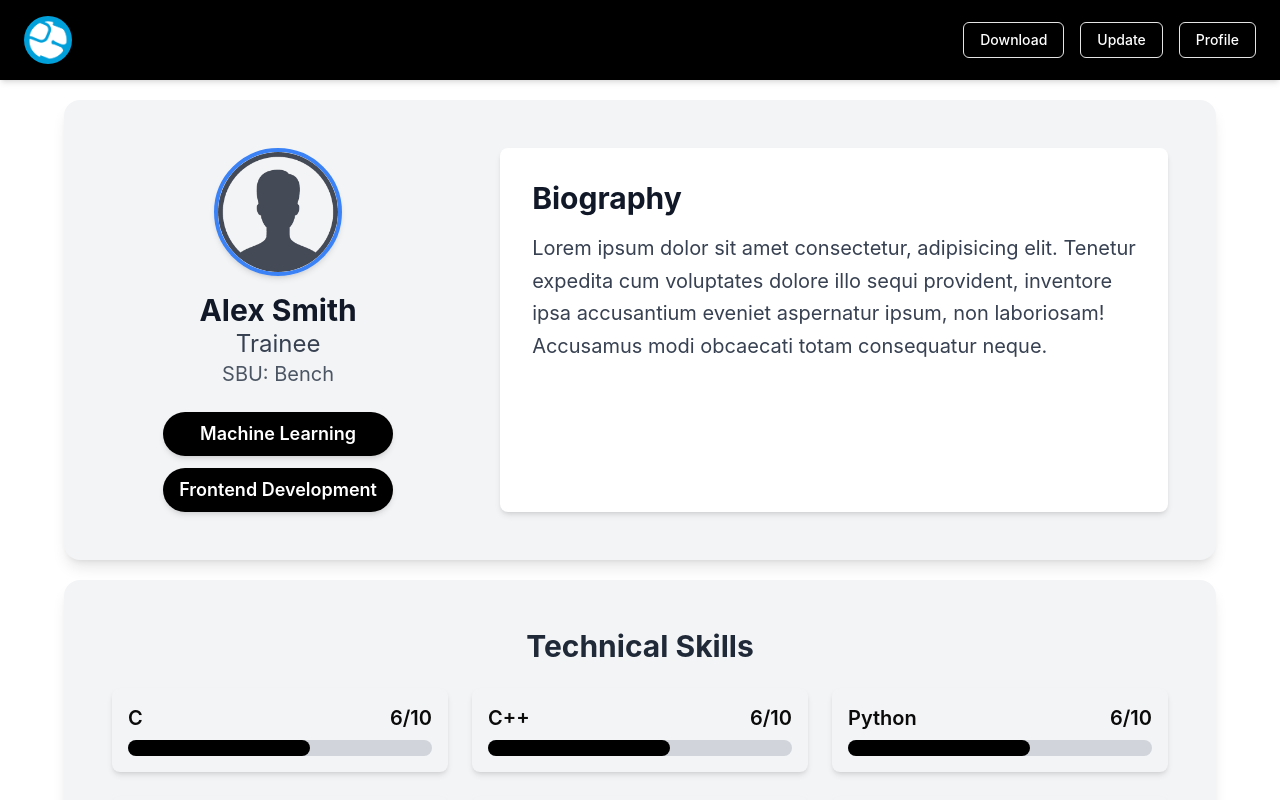
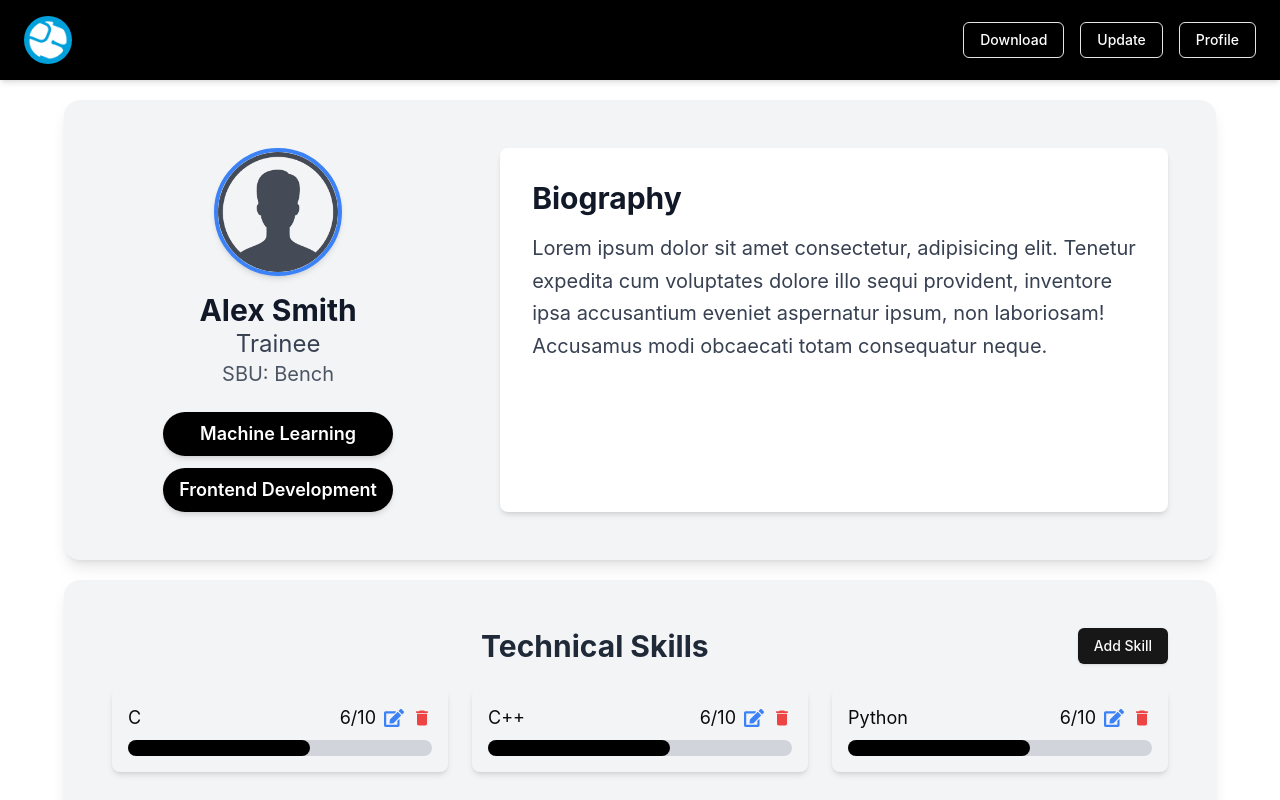
Before and after one commit to avik1658/brainstation_cv, a React (Vite) app: page /home in a window 1280 px wide. Shown: the top 800 px of the page. Built offline with nearby package versions, Linux system fonts and the light colour scheme.

Commit message:
Skill modal window

```diff
--- a/package.json
+++ b/package.json
@@ -25,6 +25,7 @@
     "react": "^18.3.1",
     "react-dom": "^18.3.1",
     "react-hook-form": "^7.54.2",
+    "react-icons": "^5.4.0",
     "react-router-dom": "^7.1.3",
     "tailwind-merge": "^2.6.0",
     "tailwindcss-animate": "^1.0.7",
--- a/src/components/homepage/Skill.tsx
+++ b/src/components/homepage/Skill.tsx
@@ -1,9 +1,57 @@
 import { skill } from "./dummyData";
+import { FaEdit } from "react-icons/fa";
+import { MdDelete } from "react-icons/md";
+import { Button } from "../ui/button";
+import { useState } from "react";
+import {
+  Dialog,
+  DialogContent,
+  DialogDescription,
+  DialogHeader,
+  DialogTitle,
+  DialogTrigger,
+} from "@/components/ui/dialog";
+import { Input } from "../ui/input";
+import { Label } from "../ui/label";
+
+function SkillModal({ modalType }: { modalType: string }) {
+    return (
+        <DialogContent>
+            <DialogHeader>
+                <DialogTitle>{modalType === "add" ? "Add Skill" : "Edit Skill"}</DialogTitle>
+                <DialogDescription>
+                    <div className="mt-2 flex flex-col gap-y-4">
+                        <div>
+                            <Label>Skill</Label>
+                            <Input />
+                        </div>
+                        <div>
+                            <Label>Rating</Label>
+                            <Input />
+                        </div>
+                    </div>
+
+                </DialogDescription>
+            </DialogHeader>
+        </DialogContent>
+    );
+}
 
 export default function Skill() {
+    const [modalType, setModalType] = useState("");
+
     return (
         <div className="p-12 bg-gray-100 rounded-2xl shadow-lg max-w-6xl mx-auto my-5">
-            <h1 className="text-3xl font-bold text-center text-gray-800 mb-6">Technical Skills</h1>
+            <div className="flex justify-between items-center mb-6">
+                <h1 className="text-3xl font-bold text-gray-800 flex-1 text-center">Technical Skills</h1>
+                <Dialog>
+                    <DialogTrigger asChild>
+                        <Button onClick={() => setModalType("add")}>Add Skill</Button>
+                    </DialogTrigger>
+                    <SkillModal modalType={modalType} />
+                </Dialog>
+            </div>
+
 
             <div className="grid grid-cols-1 md:grid-cols-3 gap-6">
                 {skill.map((element, index) => (
@@ -11,16 +59,34 @@ export default function Skill() {
                         key={index}
                         className="bg-gray-100 p-4 rounded-lg shadow-md hover:shadow-xl transition"
                     >
-                        <div className="flex justify-between">
-                            <p className="text-xl font-semibold">{element.skillName}</p>
-                            <p className="text-xl font-semibold">{element.rating}/10</p>
+                        <div className="flex justify-between content-center">
+                            <p className="text-lg font-normal">{element.skillName}</p>
+
+                            <div className="flex flex-row gap-2">
+                                <p className="text-lg font-normal">{element.rating}/10</p>
+
+                                <Dialog>
+                                    <DialogTrigger asChild>
+                                        <button
+                                            className="text-blue-500 hover:text-blue-700"
+                                            onClick={() => setModalType("edit")}
+                                        >
+                                            <FaEdit size={20} />
+                                        </button>
+                                    </DialogTrigger>
+                                    <SkillModal modalType={modalType} />
+                                </Dialog>
+                                <button className="text-red-500 hover:text-red-700">
+                                    <MdDelete size={20} />
+                                </button>
+                            </div>
                         </div>
 
                         <div className="w-full bg-gray-300 h-4 rounded-full mt-2">
                             <div
                                 className="bg-black h-4 rounded-full transition-all duration-500"
-                                style={{ width: `${element.rating * 10}%` }}>
-                            </div>
+                                style={{ width: `${element.rating * 10}%` }}
+                            ></div>
                         </div>
                     </div>
                 ))}
```
Also changed, not shown: 1 other file (tests, documents, lock files or other folders).
